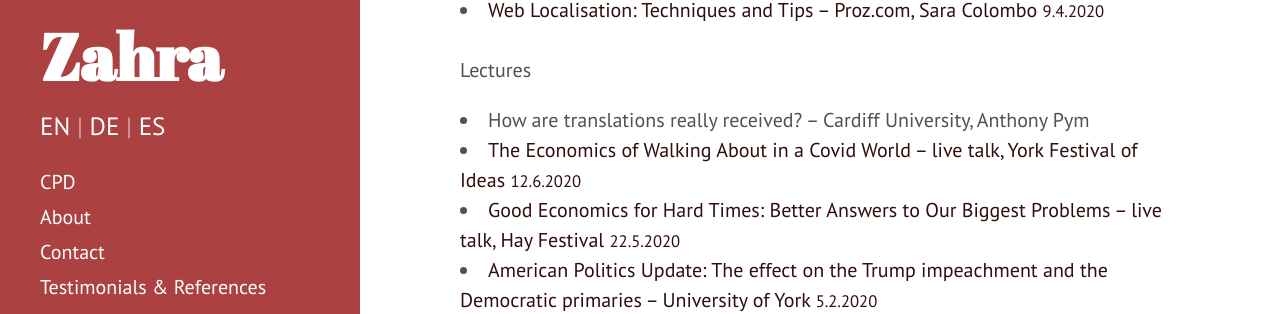
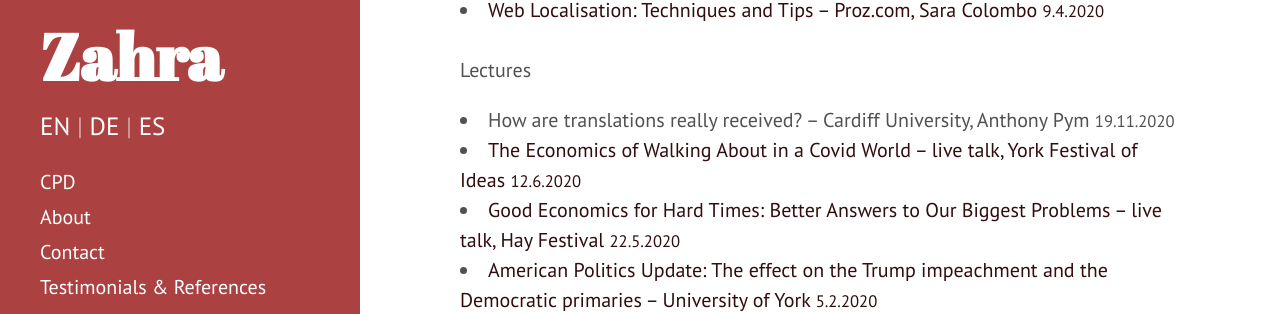
Before and after one commit to Zahra-Claire-Bahrani-Peacock/zahra-claire-bahrani-peacock.github.io, a Jekyll site: the page built from CPD-2020.md, in a window 1280 px wide and 900 px high, scrolled down 600 px. Shown: the part 505-819 px from the top of the window. Built offline with Jekyll 4.4.1, drawn with Linux system fonts in a browser that asks for light colours.

Commit message:
Update CPD-2020.md

```diff
--- a/CPD-2020.md
+++ b/CPD-2020.md
@@ -35,7 +35,7 @@ https://videos.proz.com/videos/quality-assurance-for-translators-increase-busine
 <li><a href="https://videos.proz.com/videos/web-localisation-techniques-and-tips-440" target="_blank">Web Localisation: Techniques and Tips – Proz.com, Sara Colombo <small>9.4.2020</small></a></li>
 <br>
 Lectures
-<li>How are translations really received? – Cardiff University, Anthony Pym</li>
+<li>How are translations really received? – Cardiff University, Anthony Pym <small>19.11.2020</small></li>
 
 <li><a href="http://yorkfestivalofideas.com/2020-online/calendar/walking-about/" target="_blank">The Economics of Walking About in a Covid World – live talk, York Festival of Ideas <small>12.6.2020</small></a></li>
 
```
